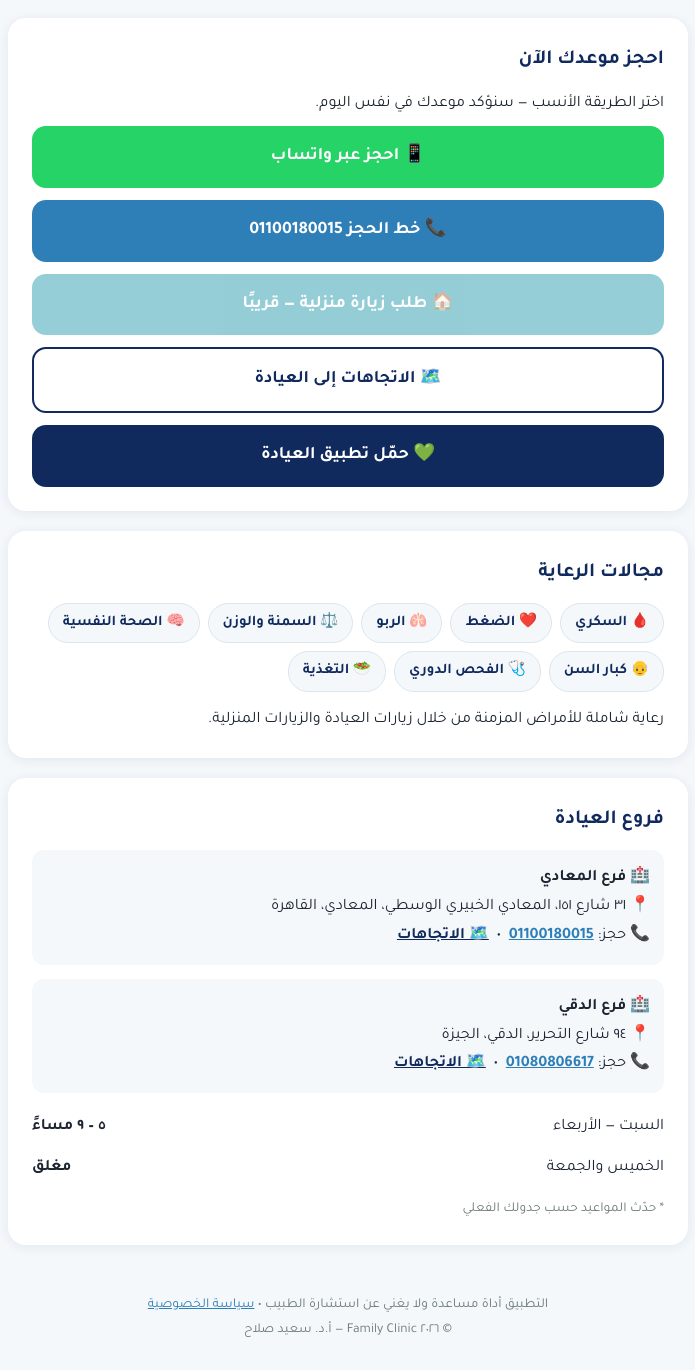
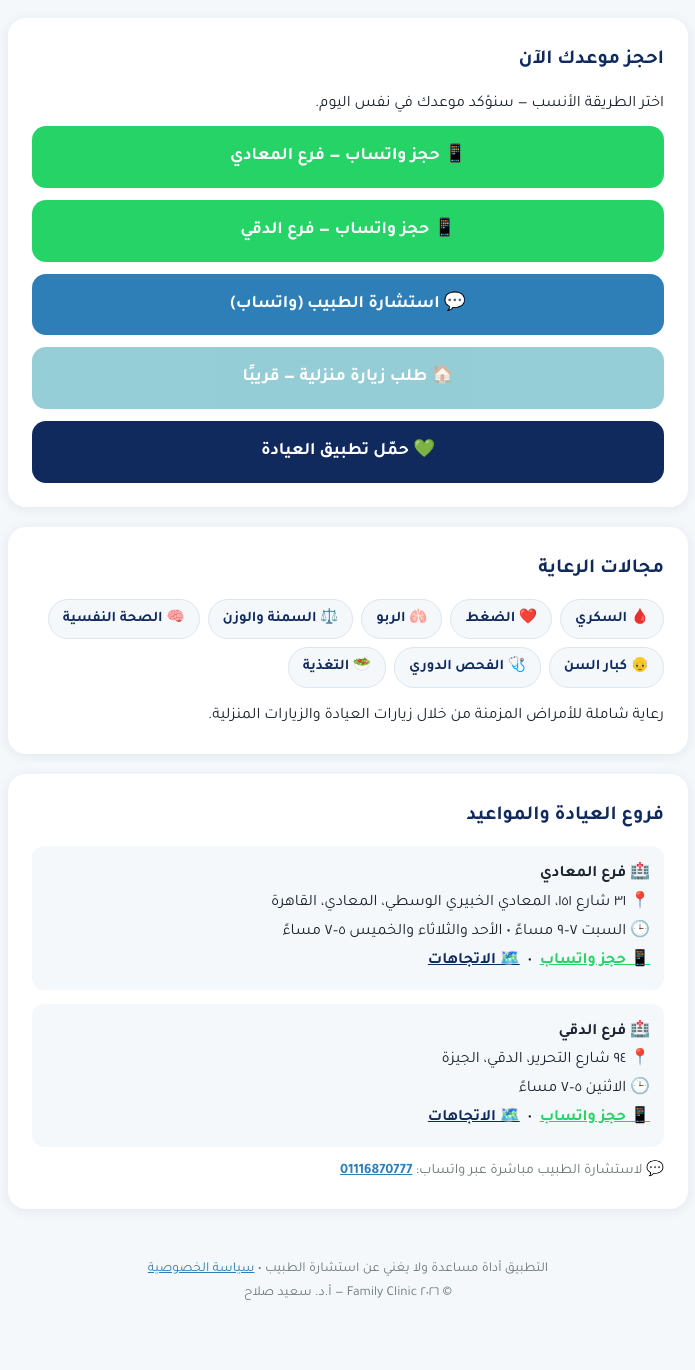
Before and after one commit to drsaaed/clinic, a plain HTML site: page index.html in a window 1280 px wide. Shown: the part 300-1670 px from the top of the page, without its empty margins (292-987 px from the left). After the commit the page ends 1634 px from the top, so only its background shows below. Drawn offline with Linux system fonts and the light colour scheme.

Commit message:
Add files via upload

```diff
--- a/index.html
+++ b/index.html
@@ -52,10 +52,10 @@
     <h2>احجز موعدك الآن</h2>
     <p>اختر الطريقة الأنسب — سنؤكد موعدك في نفس اليوم.</p>
     <div class="cta">
-      <a class="btn btn-wa" href="https://wa.me/201116870777?text=%D8%A7%D9%84%D8%B3%D9%84%D8%A7%D9%85%20%D8%B9%D9%84%D9%8A%D9%83%D9%85%D8%8C%20%D8%A3%D8%B1%D8%BA%D8%A8%20%D9%81%D9%8A%20%D8%AD%D8%AC%D8%B2%20%D9%85%D9%88%D8%B9%D8%AF">📱 احجز عبر واتساب</a>
-      <a class="btn btn-call" href="tel:+201100180015">📞 خط الحجز 01100180015</a>
+      <a class="btn btn-wa" href="https://wa.me/201100180015?text=%D8%A7%D9%84%D8%B3%D9%84%D8%A7%D9%85%20%D8%B9%D9%84%D9%8A%D9%83%D9%85%D8%8C%20%D8%A3%D8%B1%D8%BA%D8%A8%20%D9%81%D9%8A%20%D8%AD%D8%AC%D8%B2%20%D9%85%D9%88%D8%B9%D8%AF%20%D8%A8%D9%81%D8%B1%D8%B9%20%D8%A7%D9%84%D9%85%D8%B9%D8%A7%D8%AF%D9%8A">📱 حجز واتساب — فرع المعادي</a>
+      <a class="btn btn-wa" href="https://wa.me/201080806617?text=%D8%A7%D9%84%D8%B3%D9%84%D8%A7%D9%85%20%D8%B9%D9%84%D9%8A%D9%83%D9%85%D8%8C%20%D8%A3%D8%B1%D8%BA%D8%A8%20%D9%81%D9%8A%20%D8%AD%D8%AC%D8%B2%20%D9%85%D9%88%D8%B9%D8%AF%20%D8%A8%D9%81%D8%B1%D8%B9%20%D8%A7%D9%84%D8%AF%D9%82%D9%8A">📱 حجز واتساب — فرع الدقي</a>
+      <a class="btn btn-call" href="https://wa.me/201116870777?text=%D8%A7%D9%84%D8%B3%D9%84%D8%A7%D9%85%20%D8%B9%D9%84%D9%8A%D9%83%D9%85%D8%8C%20%D8%A3%D8%B1%D8%BA%D8%A8%20%D9%81%D9%8A%20%D8%A7%D8%B3%D8%AA%D8%B4%D8%A7%D8%B1%D8%A9%20%D8%A7%D9%84%D8%B7%D8%A8%D9%8A%D8%A8">💬 استشارة الطبيب (واتساب)</a>
       <span class="btn btn-home" style="opacity:.55;cursor:default">🏠 طلب زيارة منزلية — قريبًا</span>
-      <a class="btn btn-map" href="https://www.google.com/maps/dir//31+Street+151,+Maadi+Al+Khabiri+Al+Wasti,+Maadi,+Cairo+Governorate+4211140/@29.960478,31.2510756,16z">🗺️ الاتجاهات إلى العيادة</a>
       <a class="btn btn-app" href="https://play.google.com/store/apps/details?id=com.saeedsalah.sokkary">💚 حمّل تطبيق العيادة</a>
     </div>
   </div>
@@ -76,27 +76,25 @@
   </div>
 
   <div class="card">
-    <h2>فروع العيادة</h2>
+    <h2>فروع العيادة والمواعيد</h2>
 
     <div class="addr" style="margin-bottom:14px">
       <strong>🏥 فرع المعادي</strong><br>
       📍 ٣١ شارع ١٥١، المعادي الخبيري الوسطي، المعادي، القاهرة<br>
-      📞 حجز: <a href="tel:+201100180015" style="color:var(--teal);font-weight:700">01100180015</a> &nbsp;•&nbsp;
+      🕒 السبت ٧–٩ مساءً • الأحد والثلاثاء والخميس ٥–٧ مساءً<br>
+      <a href="https://wa.me/201100180015?text=%D8%A3%D8%B1%D8%BA%D8%A8%20%D9%81%D9%8A%20%D8%AD%D8%AC%D8%B2%20%D8%A8%D9%81%D8%B1%D8%B9%20%D8%A7%D9%84%D9%85%D8%B9%D8%A7%D8%AF%D9%8A" style="color:#25D366;font-weight:700">📱 حجز واتساب</a> &nbsp;•&nbsp;
       <a href="https://www.google.com/maps/dir//31+Street+151,+Maadi+Al+Khabiri+Al+Wasti,+Maadi,+Cairo+Governorate+4211140/@29.960478,31.2510756,16z" style="color:var(--navy);font-weight:700">🗺️ الاتجاهات</a>
     </div>
 
     <div class="addr">
       <strong>🏥 فرع الدقي</strong><br>
       📍 ٩٤ شارع التحرير، الدقي، الجيزة<br>
-      📞 حجز: <a href="tel:+201080806617" style="color:var(--teal);font-weight:700">01080806617</a> &nbsp;•&nbsp;
+      🕒 الاثنين ٥–٧ مساءً<br>
+      <a href="https://wa.me/201080806617?text=%D8%A3%D8%B1%D8%BA%D8%A8%20%D9%81%D9%8A%20%D8%AD%D8%AC%D8%B2%20%D8%A8%D9%81%D8%B1%D8%B9%20%D8%A7%D9%84%D8%AF%D9%82%D9%8A" style="color:#25D366;font-weight:700">📱 حجز واتساب</a> &nbsp;•&nbsp;
       <a href="https://www.google.com/maps/search/?api=1&query=94+Tahrir+Street+Dokki+Giza" style="color:var(--navy);font-weight:700">🗺️ الاتجاهات</a>
     </div>
 
-    <table class="hours" style="margin-top:14px">
-      <tr><td>السبت — الأربعاء</td><td>٥ – ٩ مساءً</td></tr>
-      <tr><td>الخميس والجمعة</td><td>مغلق</td></tr>
-    </table>
-    <p style="font-size:.85rem;color:#6b7a77;margin-top:8px">* حدّث المواعيد حسب جدولك الفعلي</p>
+    <p style="font-size:.9rem;color:#6b7a77;margin-top:12px">💬 لاستشارة الطبيب مباشرة عبر واتساب: <a href="https://wa.me/201116870777" style="color:var(--teal);font-weight:700">01116870777</a></p>
   </div>
 </main>
 
```
